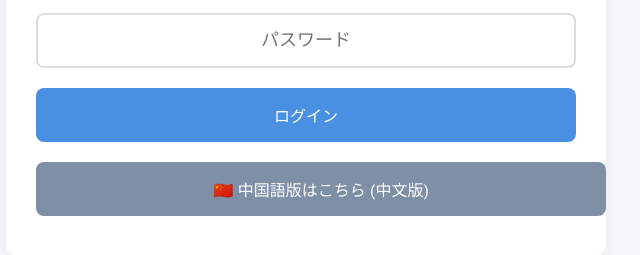
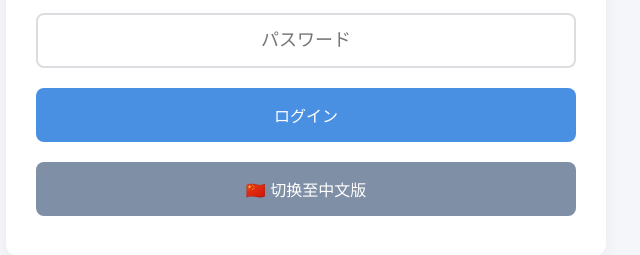
Before and after one commit to mave-01/gotolab-kikutan, a plain HTML site: page index.html in a window 1280 px wide. Shown: the part 357-612 px from the top of the page, without its empty margins (334-974 px from the left). Drawn offline with Linux system fonts and the light colour scheme.

Commit message:
Update index.html

```diff
--- a/index.html
+++ b/index.html
@@ -50,6 +50,7 @@
             font-size: 16px;
             cursor: pointer;
             transition: opacity 0.2s;
+            box-sizing: border-box;
         }
         .btn:hover { opacity: 0.9; }
         .btn-success { background-color: var(--success); }
@@ -218,7 +219,7 @@
         <input type="password" id="password-input" placeholder="パスワード">
         <button class="btn" onclick="checkPassword()">ログイン</button>
         <!-- hrefの中身を実際の中国語版URLに書き換えます -->
-        <a href="https://mave-01.github.io/gotolab-kikutan_ch/index.html" class="btn btn-warning" style="text-decoration: none; text-align: center; margin-top: 20px; display: block; background-color: #7f8fa6;">🇨🇳 中国語版はこちら (中文版)</a>
+        <a href="https://mave-01.github.io/gotolab-kikutan_ch/index.html" class="btn btn-warning" style="text-decoration: none; text-align: center; margin-top: 20px; display: block; background-color: #7f8fa6;">🇨🇳 切换至中文版</a>
     </div>
 
     <div id="screen-loading" class="screen">
```
